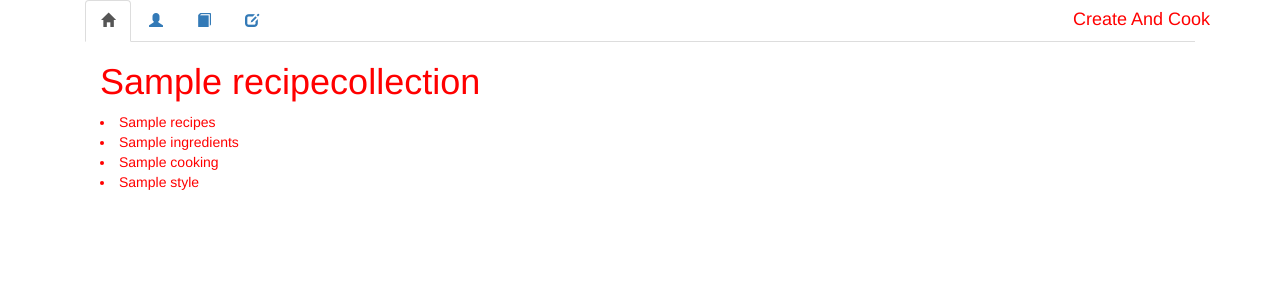
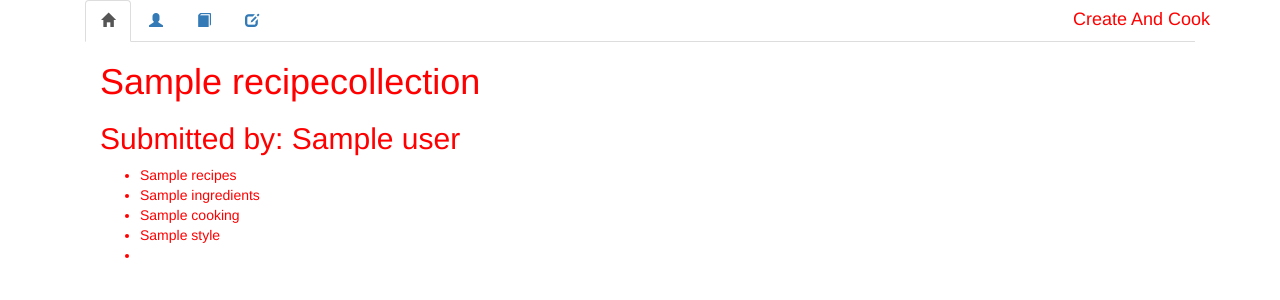
Before and after one commit to patrickoneill/paddys-recipe-app, a Flask app: page /see_recipes in a window 1280 px wide. Shown: the top 300 px of the page. Run offline with Flask 2, Linux system fonts and the light colour scheme; a database or web service that is not in the repository returns one stand-in record (values such as "Sample title"); some libraries are stand-ins or nearby versions.

Commit message:
add in jinja formatting for the layout of the information

```diff
--- a/templates/recipes.html
+++ b/templates/recipes.html
@@ -6,11 +6,14 @@
             <div class="row container-fluid ">
                 {% for recipes in recipeCollection %}
                 <h1>{{recipes.name}}</h1>
-                <li>{{recipes.recipes}}</li>
-                <li>{{recipes.ingredients}}</li>
-                <li>{{recipes.cooking}}</li>
-                <li>{{ recipes.style }}</li>
-
+                <h2>Submitted by: {{ recipes.user }}</h2>
+                <ul>
+                    <li>{{recipes.recipes}}</li>
+                    <li>{{recipes.ingredients}}</li>
+                    <li>{{recipes.cooking}}</li>
+                    <li>{{ recipes.style }}</li>
+                    <li></li>
+                </ul>
                 {% endfor %}
             </div>
         </div>
```
